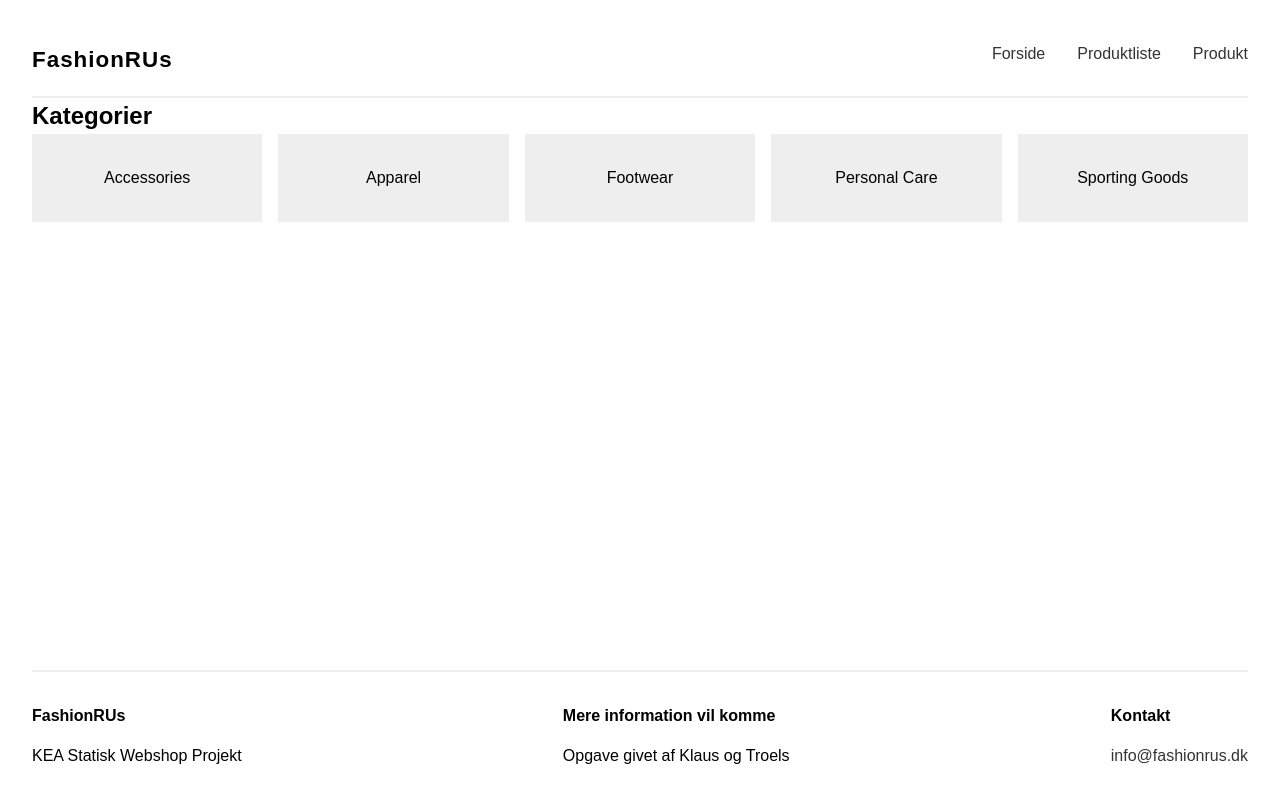
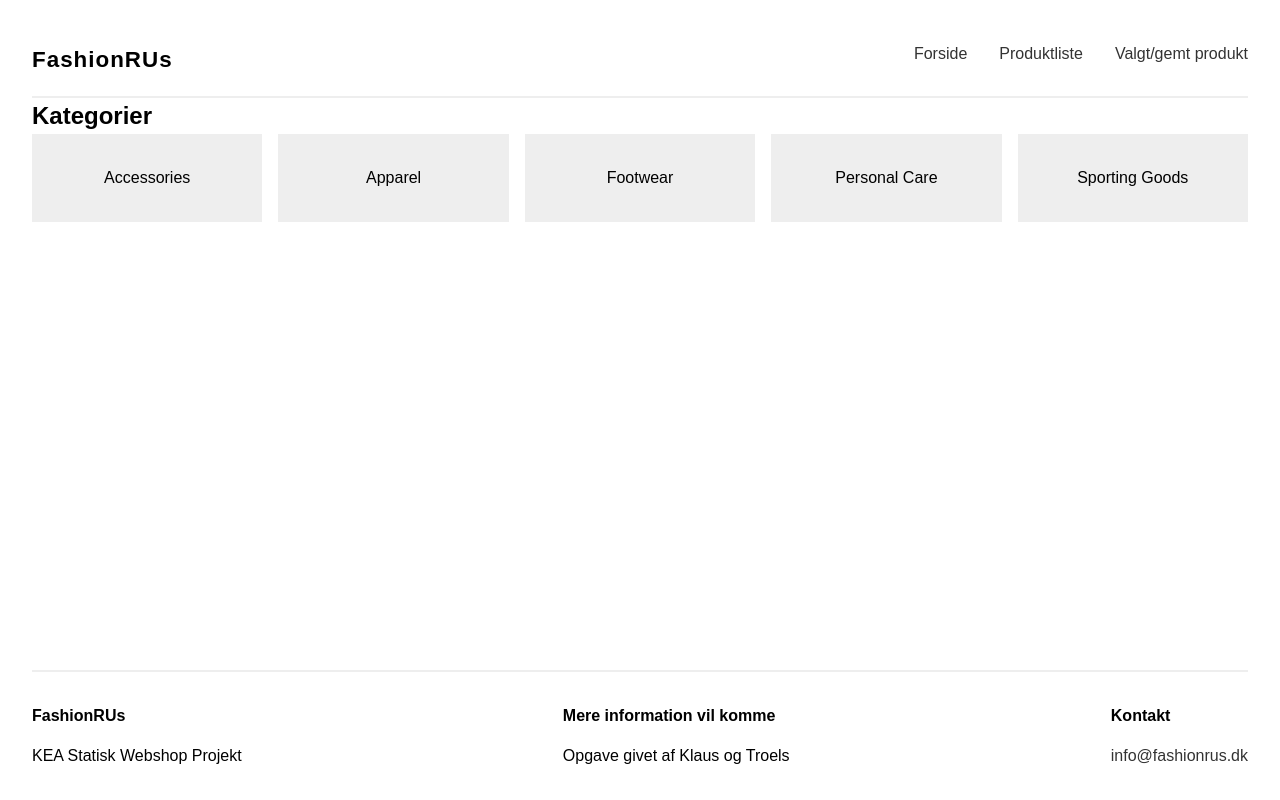
Before and after one commit to VasilisaVirovka/Tema-8, a plain HTML site: page index.html in a window 1280 px wide. Drawn offline with Linux system fonts and the light colour scheme.

Commit message:
Send 5.0

```diff
--- a/index.html
+++ b/index.html
@@ -4,6 +4,7 @@
   <meta charset="UTF-8">
   <title>FashionRUs- Forside</title>
   <link rel="stylesheet" href="style.css">
+  <link rel="icon" type="image/png" href="favicon.png">
 </head>
 
 <body class="index_page">
@@ -21,7 +22,7 @@
     <nav class="main_nav">
       <a href="index.html">Forside</a>
       <a href="produktliste.html">Produktliste</a>
-      <a href="produkt.html">Produkt</a>
+      <a href="produkt.html">Valgt/gemt produkt</a>
     </nav>
 
   </header>
```
Also changed, not shown: produkt.html (+2 -1 lines), produktliste.html (+2 -1 lines), favicon.png (added).
